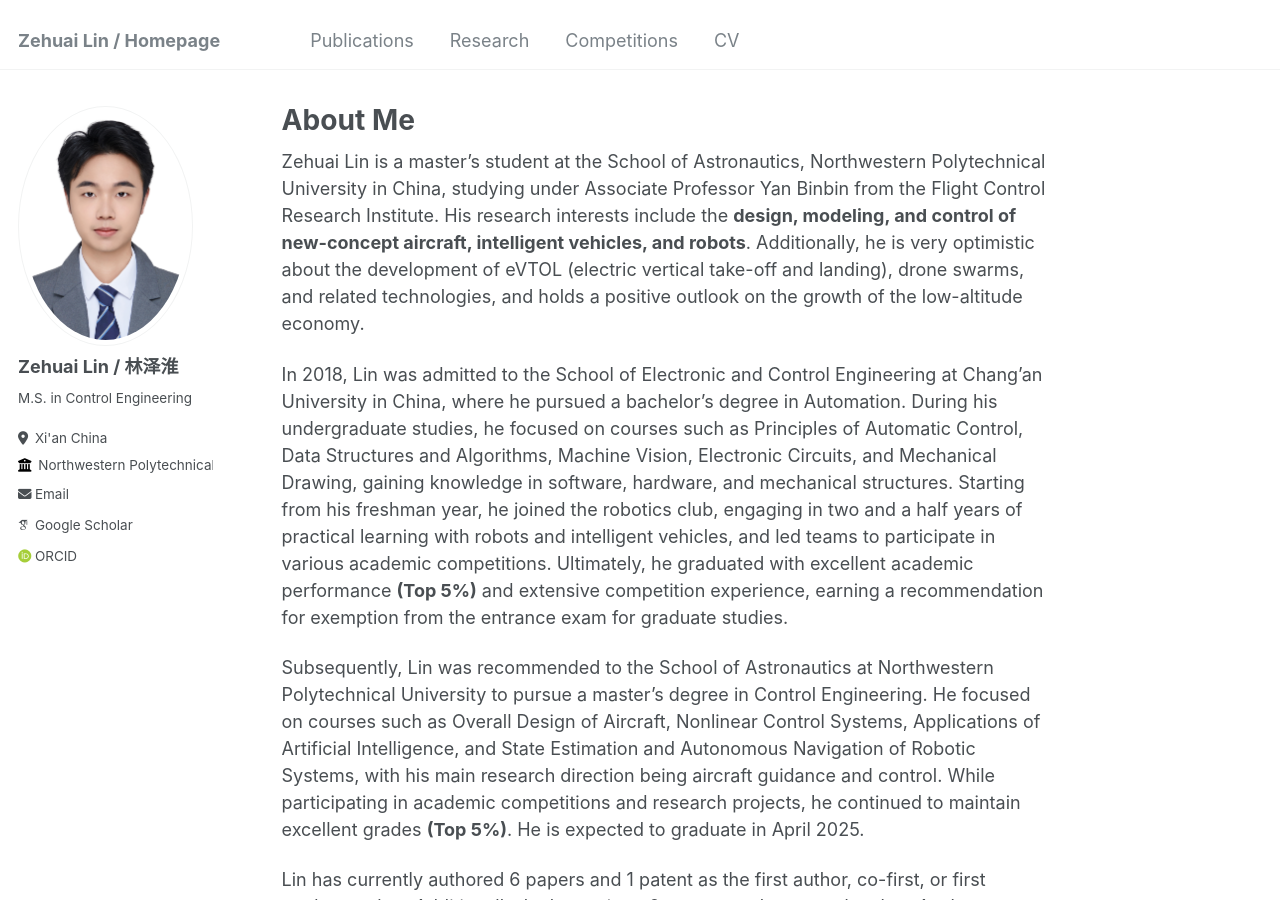
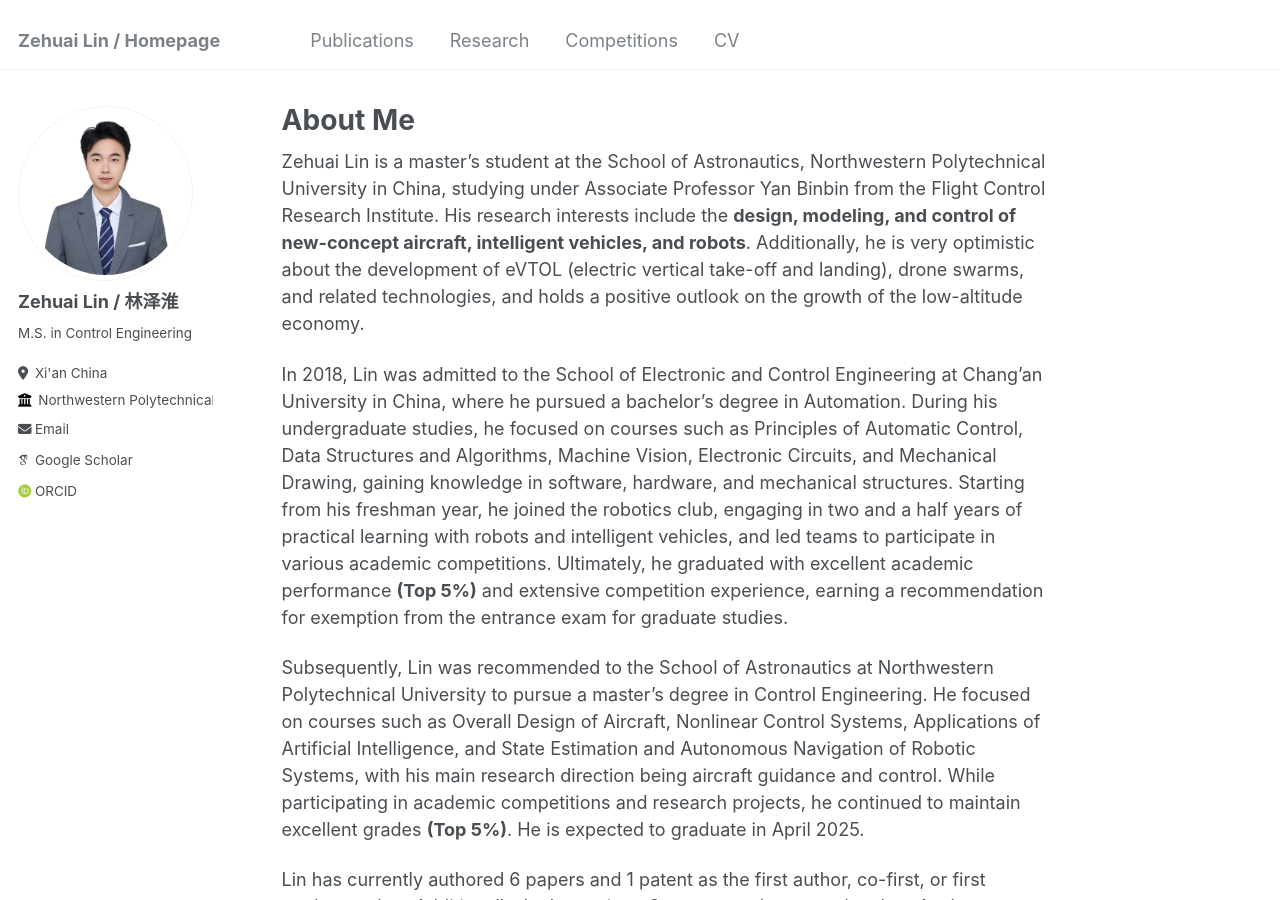
Before and after one commit to Zehuai0/Zehuai0.github.io, a Jekyll site: the page built from _pages/about.md, in a window 1280 px wide and 900 px high. Built offline with Jekyll 4.4.1, drawn with Linux system fonts in a browser that asks for light colours; some web fonts are replaced.

Commit message:
Update _config.yml

```diff
--- a/_config.yml
+++ b/_config.yml
@@ -21,7 +21,7 @@ repository               : "Zehuai0/Zehuai0.github.io"
 #               Additional customization can be done by editing /_includes/author-profile.html
 author:
   # Biographic information
-  avatar           : "profile.png"
+  avatar           : "l.jpg"
   name             : "Zehuai Lin / 林泽淮"
   pronouns         : # example: "she/her"
   bio              : "M.S. in Control Engineering"
```
